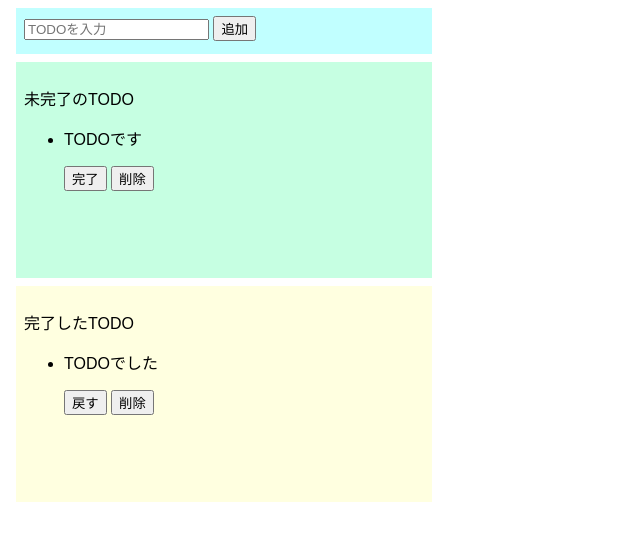
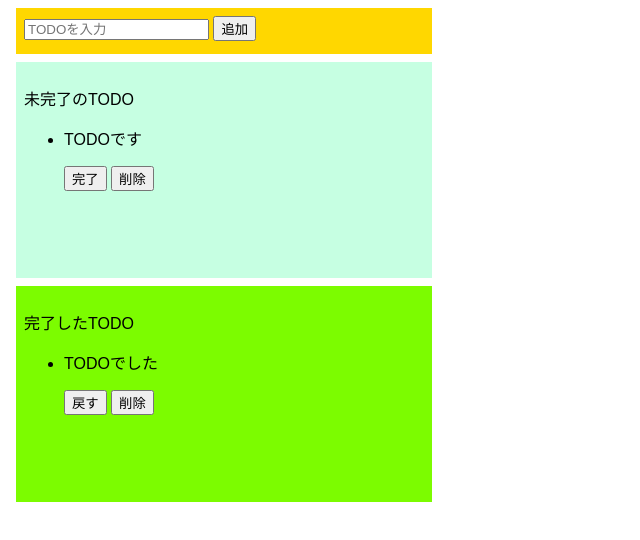
Before and after one commit to taichi-99/todo-modernJS, a website built with Parcel: page index.html in a window 1280 px wide. Shown: the whole page, without its empty margins (0-640 px from the left). Built offline with nearby package versions, Linux system fonts and the light colour scheme.

Commit message:
色変え

```diff
--- a/src/styles.css
+++ b/src/styles.css
@@ -3,7 +3,7 @@ body {
 }
 
 .input-area {
-  background-color: #c1ffff;
+  background-color: #ffd700;
   width: 400px;
   height: 30px;
   padding: 8px;
@@ -19,7 +19,7 @@ body {
 }
 
 .complete-area {
-  background-color: #ffffe0;
+  background-color: #7cfc00;
   width: 400px;
   padding: 8px;
   margin: 8px;
```
